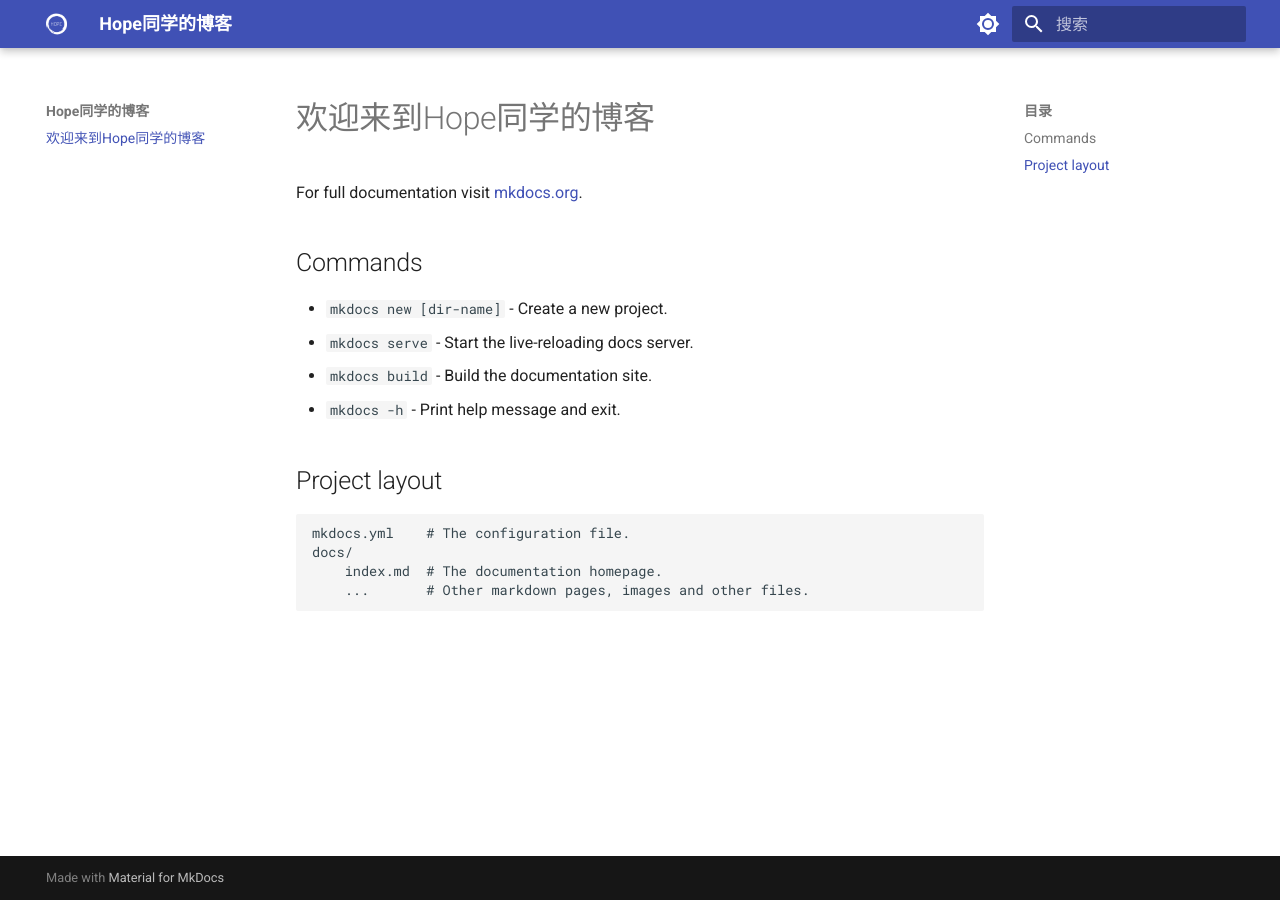
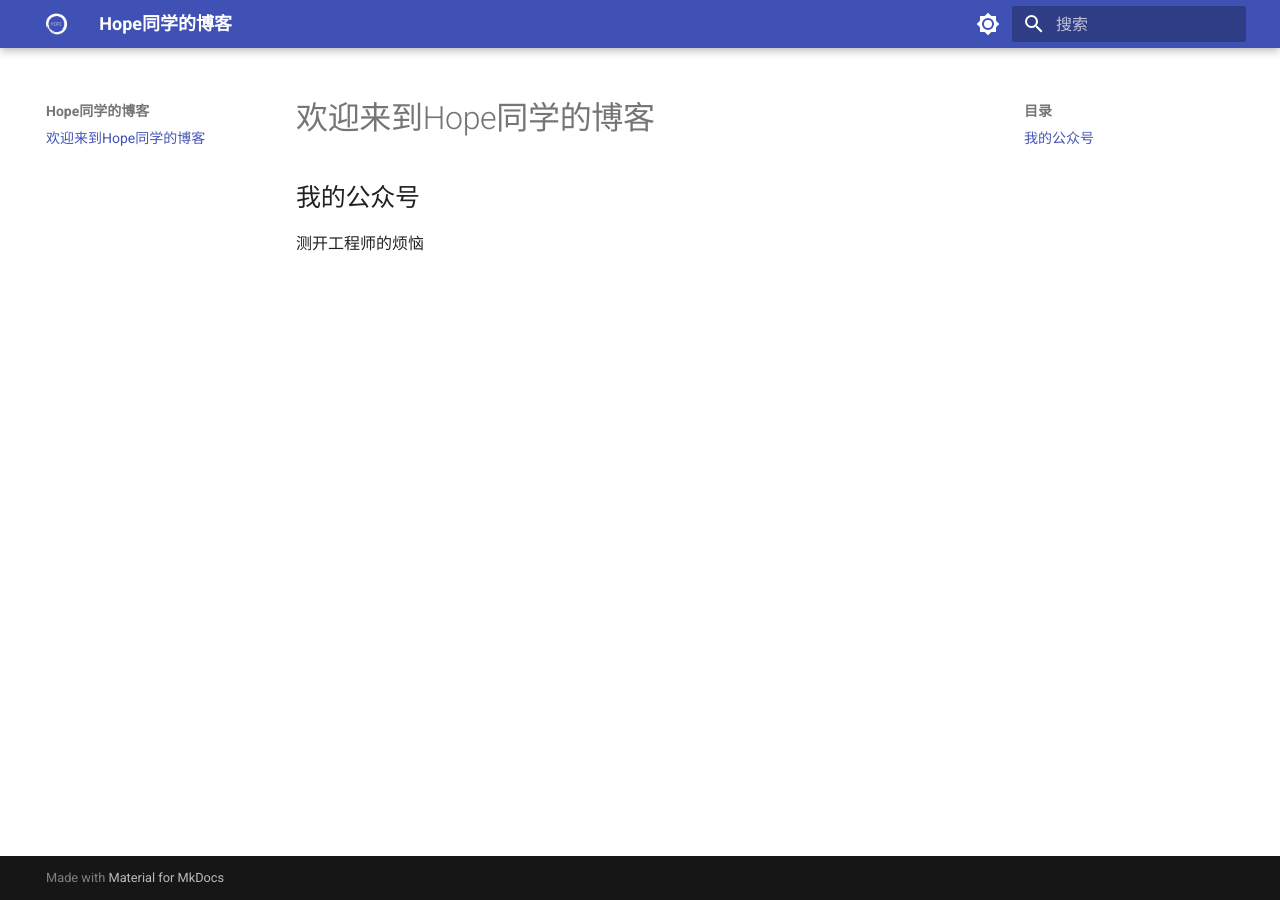
Before and after one commit to Deacone/mkdocs-material-myblog, an MkDocs documentation site: the page built from docs/index.md, in a window 1280 px wide. Built offline with MkDocs 1.6.1 and Material for MkDocs 9.7.7, drawn with Linux system fonts in a browser that asks for light colours.

Commit message:
更新主页

```diff
--- a/docs/index.md
+++ b/docs/index.md
@@ -1,17 +1,5 @@
 # 欢迎来到Hope同学的博客
 
-For full documentation visit [mkdocs.org](https://www.mkdocs.org).
+## 我的公众号
 
-## Commands
-
-* `mkdocs new [dir-name]` - Create a new project.
-* `mkdocs serve` - Start the live-reloading docs server.
-* `mkdocs build` - Build the documentation site.
-* `mkdocs -h` - Print help message and exit.
-
-## Project layout
-
-    mkdocs.yml    # The configuration file.
-    docs/
-        index.md  # The documentation homepage.
-        ...       # Other markdown pages, images and other files.
+测开工程师的烦恼
```
